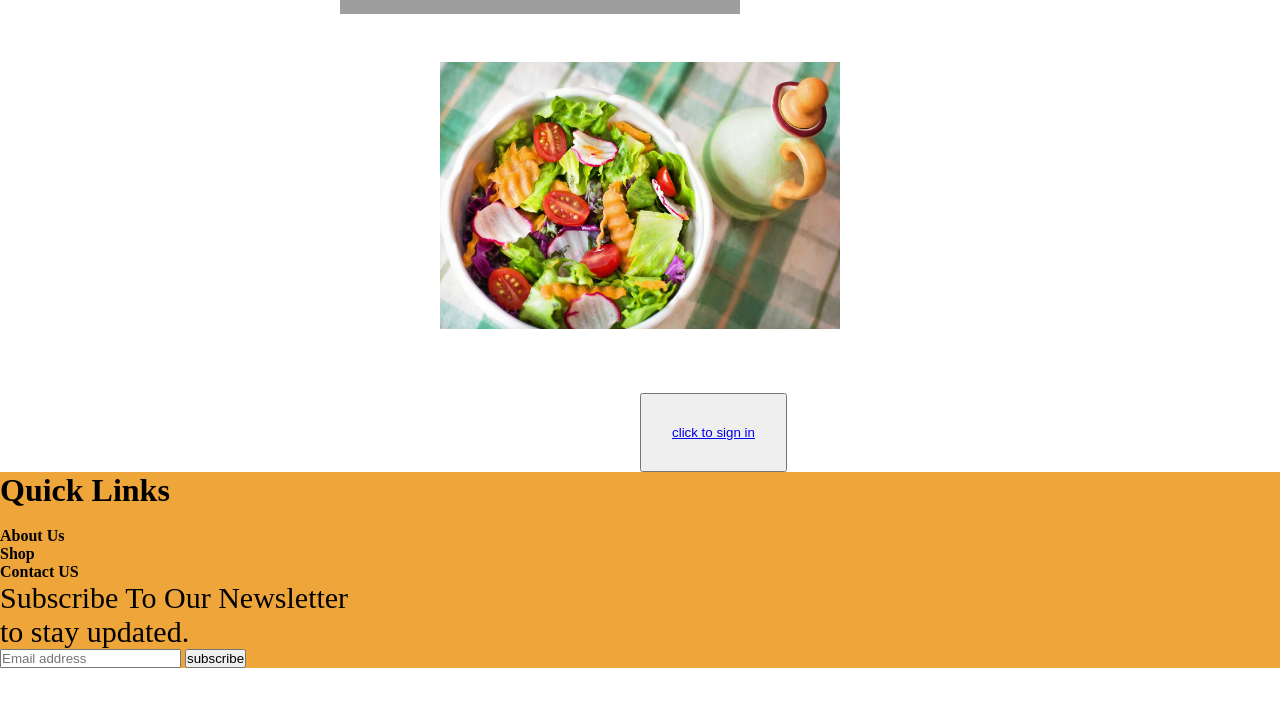
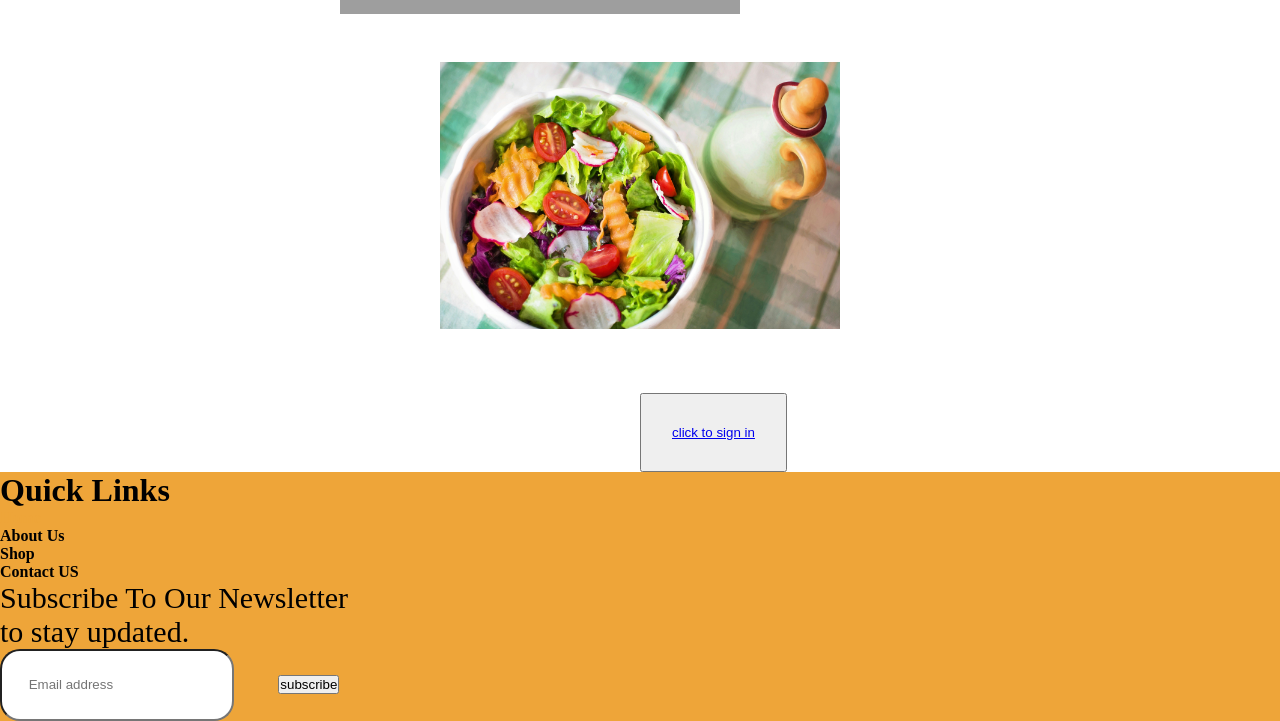
Before and after one commit to ynaatieno/healthy-you, a plain HTML site: page index.html in a window 1280 px wide. Shown: the part 477-1198 px from the top of the page. Before the commit the page ends 1145 px from the top, so only its background shows below. Drawn offline with Linux system fonts and the light colour scheme; grey boxes are pictures that could not be loaded.

Commit message:
repository was made

```diff
--- a/css/styles.css
+++ b/css/styles.css
@@ -13,7 +13,7 @@ display: flex;
 
 
 
-/* input{
+input{
 
     border-radius: 20px;
     box-shadow: 1px 1px solid gray;
```
